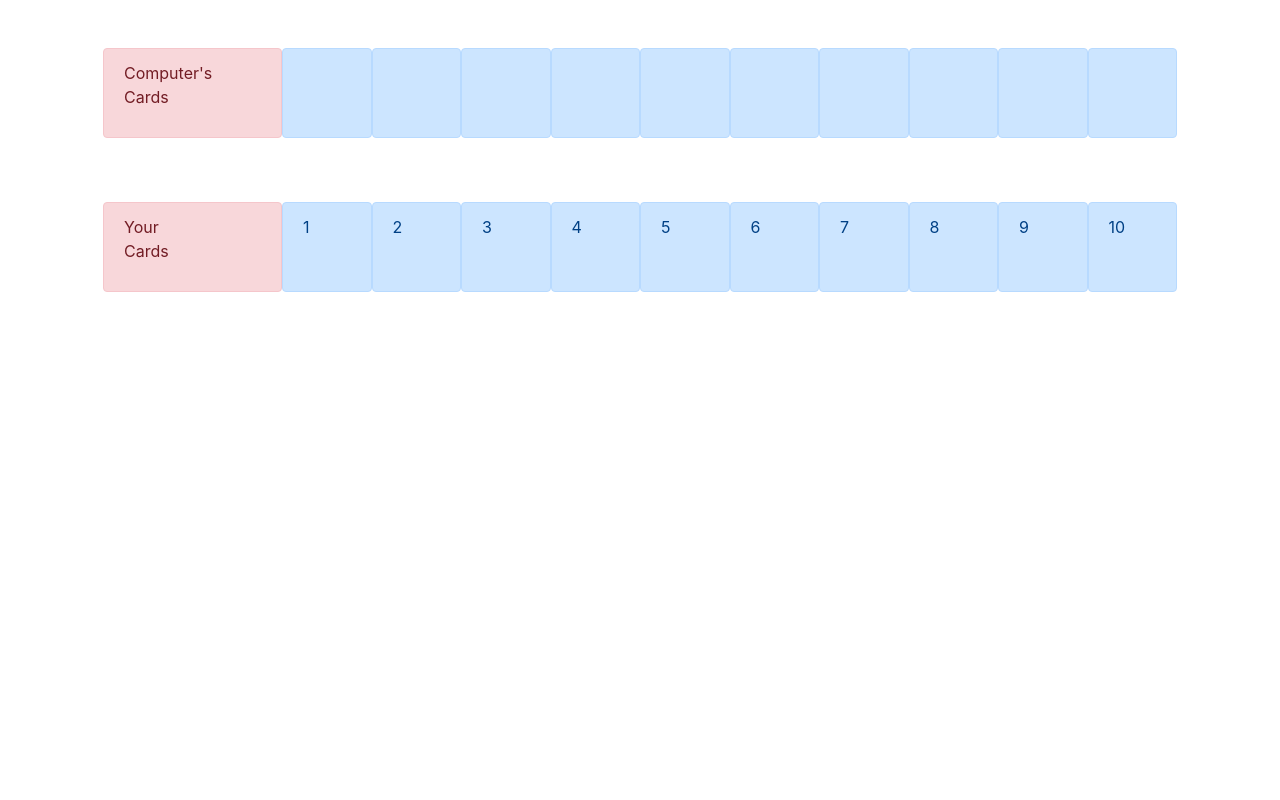
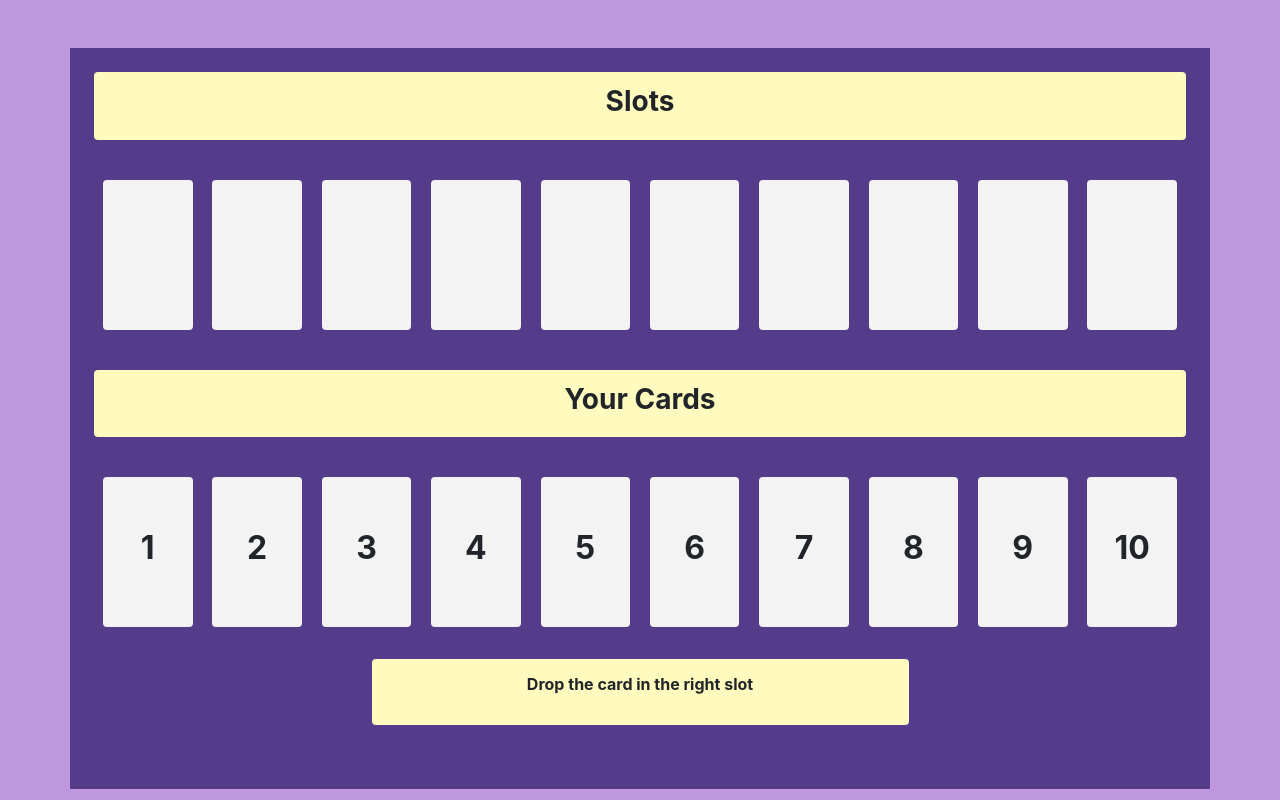
Before and after one commit to Cosmic0wl/cards, a plain HTML site: page index.html in a window 1280 px wide. Drawn offline with nearby package versions, Linux system fonts and the light colour scheme.

Commit message:
color and layout changes for lg

```diff
--- a/index.html
+++ b/index.html
@@ -11,76 +11,80 @@
 </head>
 
 <body>
-    <div class="container p-4">
+    <div class="container p-4 background mt-5">
+        <div class="col-lg-12 alert title d-flex justify-content-center">
+            <p class="h3 font-weight-bold">Slots</p>
+        </div>
         <div class="row d-flex justify-content-between p-4">
-            <div id="#draggable" class="col-lg-2 alert alert-danger ui-widget-content">
-                <p>Computer's Cards</p>
+            <div class="col-lg-1 col-sm-1 alert white droppable d-flex justify-content-center align-items-center">
+                <p class="computer font-weight-bold h2 hidden"></p>
             </div>
-            <div class="col-lg-1 alert alert-primary droppable">
-                <p class="computer hidden"></p>
+            <div class="col-lg-1 col-sm-1 alert white droppable d-flex justify-content-center align-items-center">
+                <p class="computer font-weight-bold h2 hidden"></p>
             </div>
-            <div class="col-lg-1 alert alert-primary droppable">
-                <p class="computer hidden"></p>
+            <div class="col-lg-1 col-sm-1 alert white droppable d-flex justify-content-center align-items-center">
+                <p class="computer font-weight-bold h2 hidden"></p>
             </div>
-            <div class="col-lg-1 alert alert-primary droppable">
-                <p class="computer hidden"></p>
+            <div class="col-lg-1 col-sm-1 alert white droppable d-flex justify-content-center align-items-center">
+                <p class="computer font-weight-bold h2 hidden"></p>
             </div>
-            <div class="col-lg-1 alert alert-primary droppable">
-                <p class="computer hidden"></p>
+            <div class="col-lg-1 col-sm-1 alert white droppable d-flex justify-content-center align-items-center">
+                <p class="computer font-weight-bold h2 hidden"></p>
             </div>
-            <div class="col-lg-1 alert alert-primary droppable">
-                <p class="computer hidden"></p>
+            <div class="col-lg-1 col-sm-1 alert white droppable d-flex justify-content-center align-items-center">
+                <p class="computer font-weight-bold h2 hidden"></p>
             </div>
-            <div class="col-lg-1 alert alert-primary droppable">
-                <p class="computer hidden"></p>
+            <div class="col-lg-1 col-sm-1 alert white droppable d-flex justify-content-center align-items-center">
+                <p class="computer font-weight-bold h2 hidden"></p>
             </div>
-            <div class="col-lg-1 alert alert-primary droppable">
-                <p class="computer hidden"></p>
+            <div class="col-lg-1 col-sm-1 alert white droppable d-flex justify-content-center align-items-center">
+                <p class="computer font-weight-bold h2 hidden"></p>
             </div>
-            <div class="col-lg-1 alert alert-primary droppable">
-                <p class="computer hidden"></p>
+            <div class="col-lg-1 col-sm-1 alert white droppable d-flex justify-content-center align-items-center">
+                <p class="computer font-weight-bold h2 hidden"></p>
             </div>
-            <div class="col-lg-1 alert alert-primary droppable">
-                <p class="computer hidden"></p>
-            </div>
-            <div class="col-lg-1 alert alert-primary droppable">
-                <p class="computer hidden"></p>
+            <div class="col-lg-1 col-sm-1 alert white droppable d-flex justify-content-center align-items-center">
+                <p class="computer font-weight-bold h2 hidden"></p>
             </div>
         </div>
         <!-- second row -->
+        <div class="col-lg-12 alert title d-flex justify-content-center">
+            <p class="h3 font-weight-bold">Your Cards</p>
+        </div>
         <div class="row d-flex justify-content-between p-4">
-            <div class="col-lg-2 alert alert-danger">
-                <p>Your <br> Cards</p>
+            <div id="one" class="col-lg-1 col-sm-1 alert white draggable d-flex justify-content-center align-items-center">
+                <p class="player font-weight-bold h2"></p>
             </div>
-            <div id="one" class="col-lg-1 alert alert-primary draggable">
-                <p class="player"></p>
+            <div id="two" class="col-lg-1 col-sm-1 alert white draggable d-flex justify-content-center align-items-center">
+                <p class="player font-weight-bold h2"></p>
             </div>
-            <div id="two" class="col-lg-1 alert alert-primary draggable">
-                <p class="player"></p>
+            <div id="three" class="col-lg-1 col-sm-1 alert white draggable d-flex justify-content-center align-items-center">
+                <p class="player font-weight-bold h2"></p>
             </div>
-            <div id="three" class="col-lg-1 alert alert-primary draggable">
-                <p class="player"></p>
+            <div id="four" class="col-lg-1 col-sm-1 alert white draggable d-flex justify-content-center align-items-center">
+                <p class="player font-weight-bold h2"></p>
             </div>
-            <div id="four" class="col-lg-1 alert alert-primary draggable">
-                <p class="player"></p>
+            <div id="five" class="col-lg-1 col-sm-1 alert white draggable d-flex justify-content-center align-items-center">
+                <p class="player font-weight-bold h2"></p>
             </div>
-            <div id="five" class="col-lg-1 alert alert-primary draggable">
-                <p class="player"></p>
+            <div id="six" class="col-lg-1 col-sm-1 alert white draggable d-flex justify-content-center align-items-center">
+                <p class="player font-weight-bold h2"></p>
             </div>
-            <div id="six" class="col-lg-1 alert alert-primary draggable">
-                <p class="player"></p>
+            <div id="seven" class="col-lg-1 col-sm-1 alert white draggable d-flex justify-content-center align-items-center">
+                <p class="player font-weight-bold h2"></p>
             </div>
-            <div id="seven" class="col-lg-1 alert alert-primary draggable">
-                <p class="player"></p>
+            <div id="eight" class="col-lg-1 col-sm-1 alert white draggable d-flex justify-content-center align-items-center">
+                <p class="player font-weight-bold h2"></p>
             </div>
-            <div id="eight" class="col-lg-1 alert alert-primary draggable">
-                <p class="player"></p>
+            <div id="nine" class="col-lg-1 col-sm-1 alert white draggable d-flex justify-content-center align-items-center">
+                <p class="player font-weight-bold h2"></p>
             </div>
-            <div id="nine" class="col-lg-1 alert alert-primary draggable">
-                <p class="player"></p>
+            <div id="ten" class="col-lg-1 col-sm-1 alert white draggable d-flex justify-content-center align-items-center">
+                <p class="player font-weight-bold h2"></p>
             </div>
-            <div id="ten" class="col-lg-1 alert alert-primary draggable">
-                <p class="player"></p>
+            <!-- third row -->
+            <div id="output" class="offset-lg-3 col-lg-6 alert title mt-3 d-flex justify-content-center">
+                <p class="font-weight-bold">Drop the card in the right slot</p>
             </div>
         </div>
         <!-- end of container -->
--- a/script.js
+++ b/script.js
@@ -39,17 +39,16 @@ $(document).ready(function() {
             	console.log(playerCard);
             	console.log(computerCard);
                 if (playerCard == computerCard) {
-                    $(this).addClass("alert-success").find("p").removeClass("hidden");
-                    $(ui.draggable).removeClass("alert-dark").addClass("alert-success");
-                    var position = $(this).position();
-                    console.log(position);
+                    $(this).removeClass("white").addClass("alert-success").find("p").removeClass("hidden");
+                    $(ui.draggable).removeClass("alert-dark").removeClass("white").addClass("alert-success");
                     $(this).css({"position":"relative"});
                     $(ui.draggable).css({"position":"absolute"});
+                    $("#output").removeClass("title").removeClass("alert-danger").addClass("alert-success").find("p").text("Success!");
                 } else {
-                	$(this).addClass("alert-danger").find("p").removeClass("hidden");
-                    $(ui.draggable).addClass("alert-dark");
+                	// $(this).addClass("alert-danger").find("p").removeClass("hidden");
+                    $(ui.draggable).removeClass("white").addClass("alert-dark");
                     $(ui.draggable).css({"top":"0", "left":"0"});
-
+                    $("#output").removeClass("title").addClass("alert-danger").find("p").text("Try again!");
                 }
 
             }
--- /dev/null
+++ b/style.scss
@@ -0,0 +1,43 @@
+/* color palette */
+
+$yellow: #fffbbe;
+$lilac: #eec1ea;
+$lavender: #be97dc;
+$purple: #a374d5;
+$darkpurple: #553c8b;
+$white: #f4f3f3;
+
+body {
+	background-color: $lavender;
+}
+
+
+.hidden {
+	display: none;
+}
+
+.draggable, .droppable {
+	height: 150px;
+}
+
+.background {
+	background-color: $darkpurple;
+}
+
+.title {
+	background-color: $yellow;
+}
+
+.white {
+	background-color: $white;
+}
+
+
+.yellow {
+	background-color: $yellow;
+}
+
+.round {
+	width: 50px;
+	height: 50px;
+}
```
Also changed, not shown: style.css, 1 other file.
